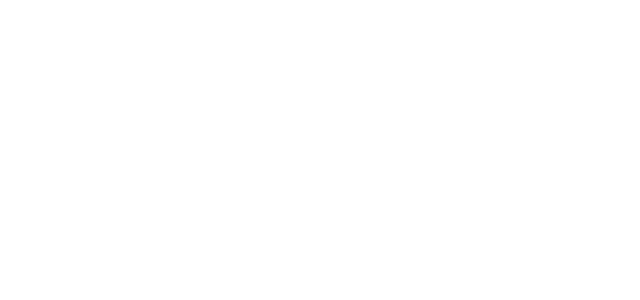
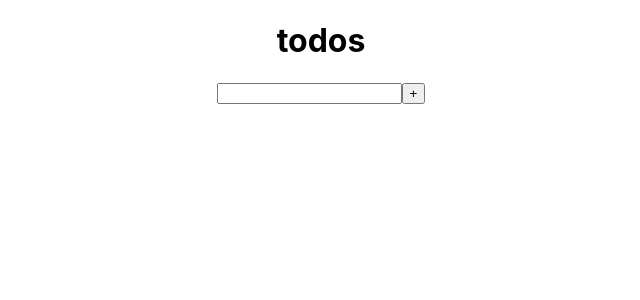
Before and after one commit to katieloesch/react-todo-app, a React (Create React App) app: page / in a window 1280 px wide. Shown: the top 300 px of the page, without its empty margins (319-959 px from the left). Built offline with nearby package versions, Linux system fonts and the light colour scheme; the HTML template or start-up script is replaced by a standard one.

Commit message:
add input field to add new todo

```diff
--- a/src/App.js
+++ b/src/App.js
@@ -1,8 +1,10 @@
 import './App.css';
+import Todos from './components/Todos';
 
 function App() {
   return (
     <div className="App">
+      <Todos />
 
     </div>
   );
--- /dev/null
+++ b/src/components/Todos.js
@@ -0,0 +1,18 @@
+import React, { useState } from 'react'
+
+const Todos = () => {
+
+    const [todo, setTodo] = useState('')
+    const handleInputChange = (e) => {
+        setTodo(e.target.value)
+    }
+  return (
+    <div className='todos'>
+        <h1>todos</h1>
+        <input type='text' className='new-todo-input' onChange={handleInputChange}></input>
+        <button className='btn-add-todo'>+</button>
+    </div>
+  )
+}
+
+export default Todos
```
